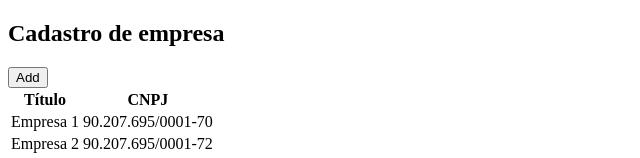
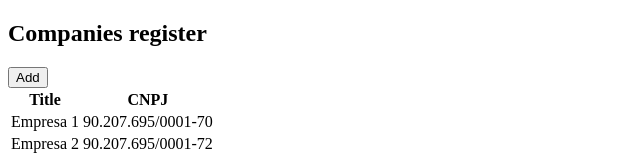
Before and after one commit to matheuszenker/react-crud, a React (Create React App) app: page / in a window 1280 px wide. Shown: the top 158 px of the page, without its empty margins (0-640 px from the left). Built offline with nearby package versions, Linux system fonts and the light colour scheme; data requests are answered from the project's data file; the HTML template or start-up script is replaced by a standard one.

Commit message:
Changes on data structure, to let more cleaner

```diff
--- a/src/components/Crud/index.js
+++ b/src/components/Crud/index.js
@@ -28,7 +28,7 @@ export default class Crud extends Component {
 
   render() {
     const { data } = this.state;
-    const { structure } = this.props.data;
+    const { structure } = this.props;
 
     if (this.state.showForm) {
       return <Form handleForm={this.handleForm} structure={structure} />;
@@ -54,7 +54,5 @@ export default class Crud extends Component {
 
 Crud.propTypes = {
   url: PropTypes.string.isRequired,
-  data: PropTypes.shape({
-    structure: PropTypes.arrayOf(PropTypes.object),
-  }),
+  structure: PropTypes.arrayOf(PropTypes.object),
 };
--- a/src/pages/Company/index.js
+++ b/src/pages/Company/index.js
@@ -6,16 +6,14 @@ const Company = () => {
   return (
     <>
       <div>
-        <h2>Cadastro de empresa</h2>
+        <h2>Companies register</h2>
       </div>
       <Crud
         url="http://localhost:3001/companies"
-        data={{
-          structure: [
-            { column: 'title', alias: 'Título' },
-            { column: 'cnpj', alias: 'CNPJ' },
-          ],
-        }}
+        structure={[
+          { column: 'title', alias: 'Title' },
+          { column: 'cnpj', alias: 'CNPJ' },
+        ]}
       />
     </>
   );
```
